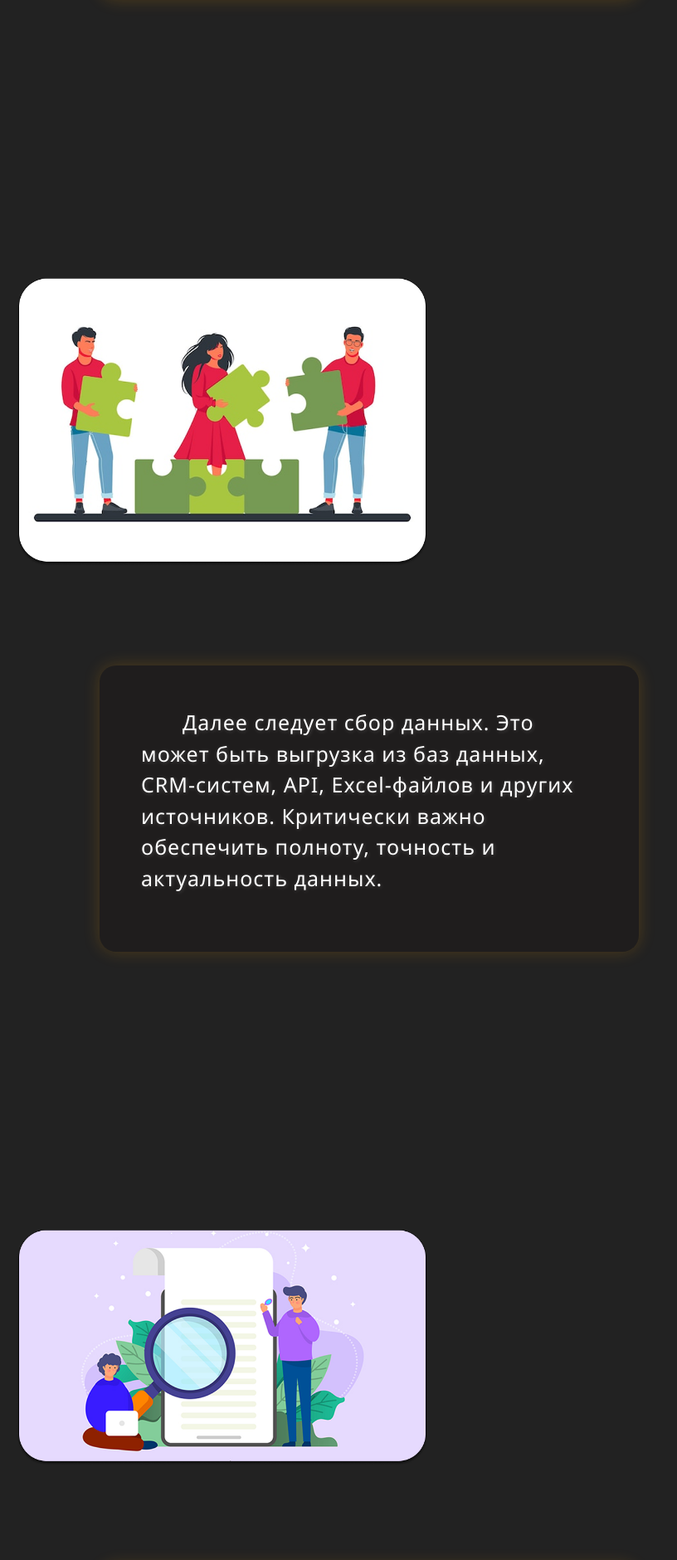
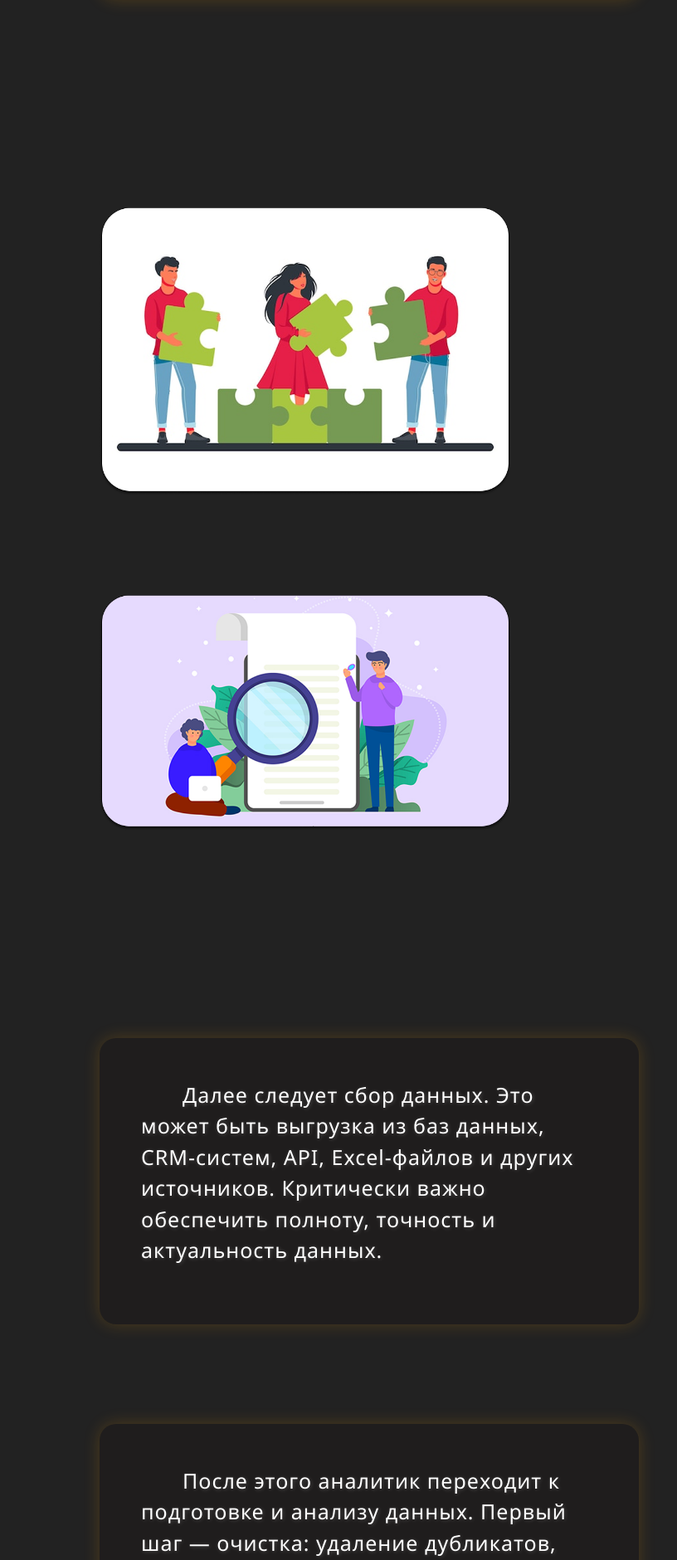
Before and after one commit to Shans20056/ulearn-porj, a Django app: page / in a window 1280 px wide. Shown: the part 1650-3530 px from the top of the page at 83% size, without its empty margins (0-816 px from the left). Run offline with Django 5.2, Linux system fonts and the light colour scheme.

Commit message:
update design + gitignore fro csv

```diff
--- a/ulearnProject/main/static/css/static.css
+++ b/ulearnProject/main/static/css/static.css
@@ -166,7 +166,6 @@ header {
   width: 550px;
   color: white;
   margin-left: 100px;
-  margin-bottom: 50px;
   box-shadow: 0 0 20px rgba(255, 165, 0, 0.2);
   display: flex;
   flex-direction: column;
@@ -177,16 +176,17 @@ header {
 .third_text-block_3,
 .fourth_text-block_3,
 .fifth_text-block_3{
+  margin-left: 100px;
   max-width: 500px;
-  margin-top: 35px;
   width: 40%;
   height: auto;
   border-radius: 16px;
+
 }
 
 .content-row {
   display: flex;
-  align-items: flex-start;
+  align-items: center;
   gap: 250px;
   flex-wrap: wrap;
   margin-top: 120px;
--- a/ulearnProject/main/templates/main/home.html
+++ b/ulearnProject/main/templates/main/home.html
@@ -43,12 +43,12 @@
 
         <div class="third_frame">
             <div class="content-row">
+            <img class="third_text-block_3" src="{% static 'image/second_text-block_img_3.png' %}" alt="Описание изображения" />
             <div class="third_text-block_2">
                 <p class="text">
                     Далее следует сбор данных. Это может быть выгрузка из баз данных, CRM-систем, API, Excel-файлов и других источников. Критически важно обеспечить полноту, точность и актуальность данных.
                 </p>
             </div>
-            <img class="third_text-block_3" src="{% static 'image/second_text-block_img_3.png' %}" alt="Описание изображения" />
         </div>
         </div>
 
@@ -68,14 +68,15 @@
 
         <div class="fifth_frame">
             <div class="content-row">
+                <img class="fifth_text-block_3" src="{% static 'image/second_text-block_img_5.png' %}" alt="Описание изображения" />
                 <div class="fifth_text-block_2">
                     <p class="text">
                         Результаты оформляются в виде отчёта, презентации или интерактивной панели. Последний этап — донесение выводов и помощь в принятии решений. Сильный аналитик работает не только с данными, но и говорит на языке бизнеса.
                     </p>
                 </div>
-                <img class="fifth_text-block_3" src="{% static 'image/second_text-block_img_5.png' %}" alt="Описание изображения" />
             </div>
         </div>
+        <div style="height: 80px;"></div>
     </div>
 </div>
 {% endblock %}
```
Also changed, not shown: 1 other file.
